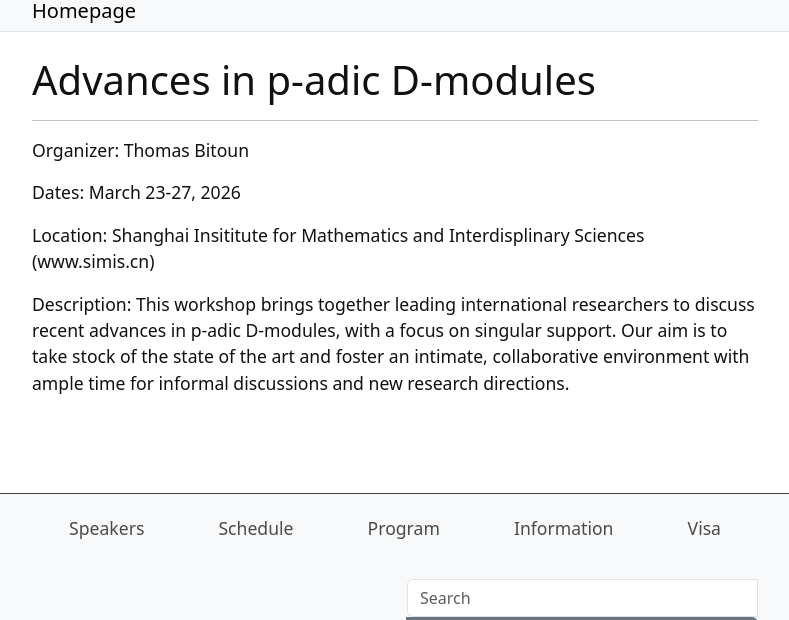
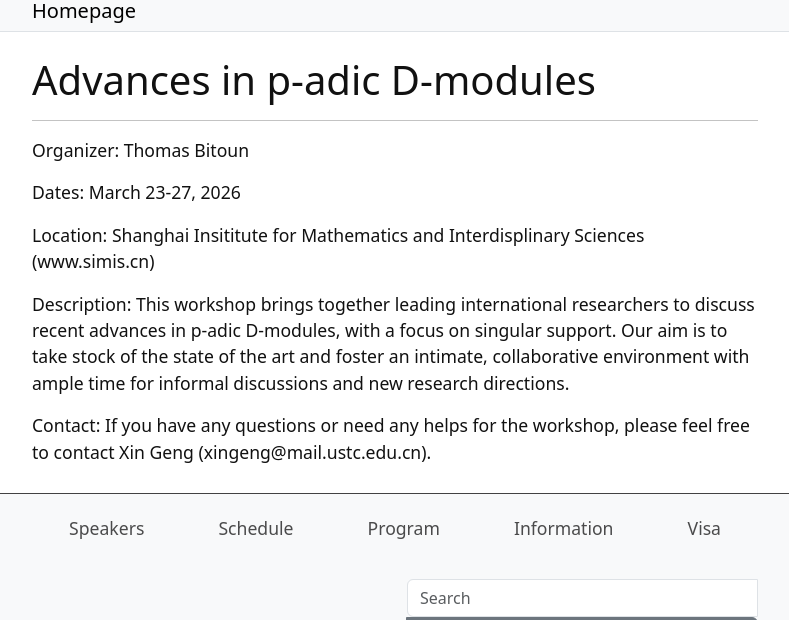
Before and after one commit to Neutrino0512/workshop, a Jekyll site: the page built from index.md, in a window 1280 px wide, cut to the strip 121-741 px from the top of the page. Shown: the whole strip, without its empty margins (245-1034 px from the left). Built offline with Jekyll 4.4.1, drawn with Linux system fonts in a browser that asks for light colours.

Commit message:
Add contact details to workshop description
Added contact information for workshop inquiries.

```diff
--- a/index.md
+++ b/index.md
@@ -14,3 +14,5 @@ Dates: March 23-27, 2026
 Location: Shanghai Insititute for Mathematics and Interdisplinary Sciences (www.simis.cn)
 
 Description: This workshop brings together leading international researchers to discuss recent advances in p-adic D-modules, with a focus on singular support. Our aim is to take stock of the state of the art and foster an intimate, collaborative environment with ample time for informal discussions and new research directions.
+
+Contact: If you have any questions or need any helps for the workshop, please feel free to contact Xin Geng (xingeng@mail.ustc.edu.cn).
```
